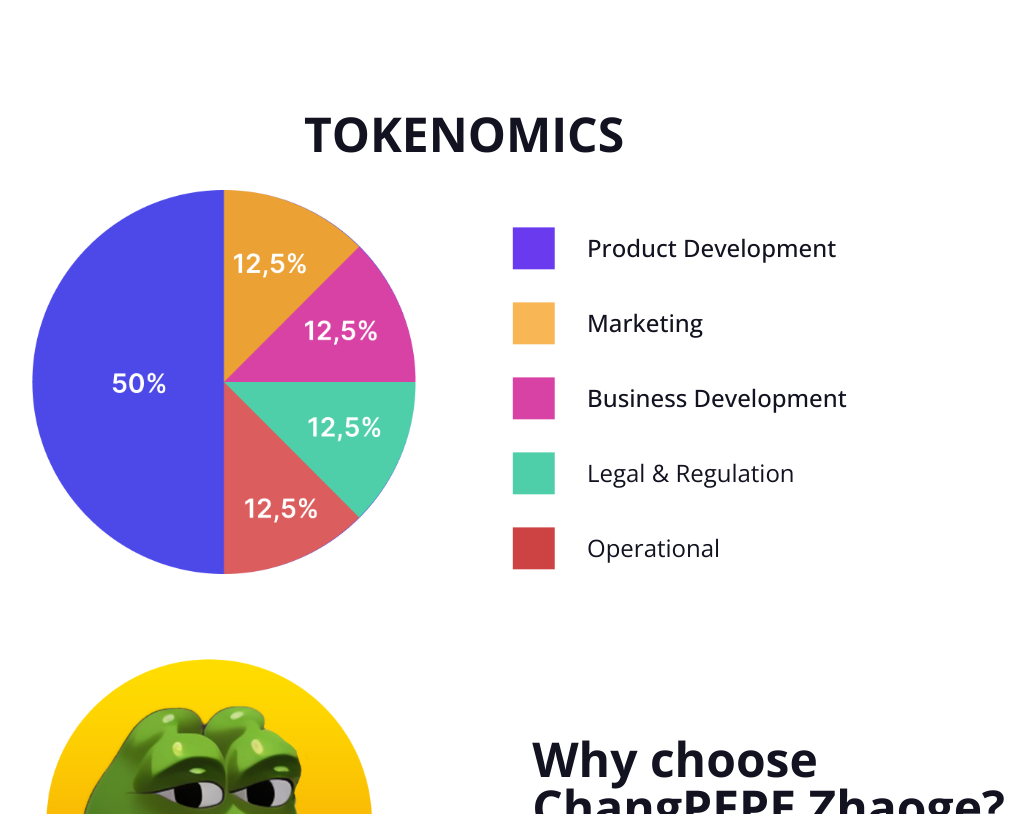
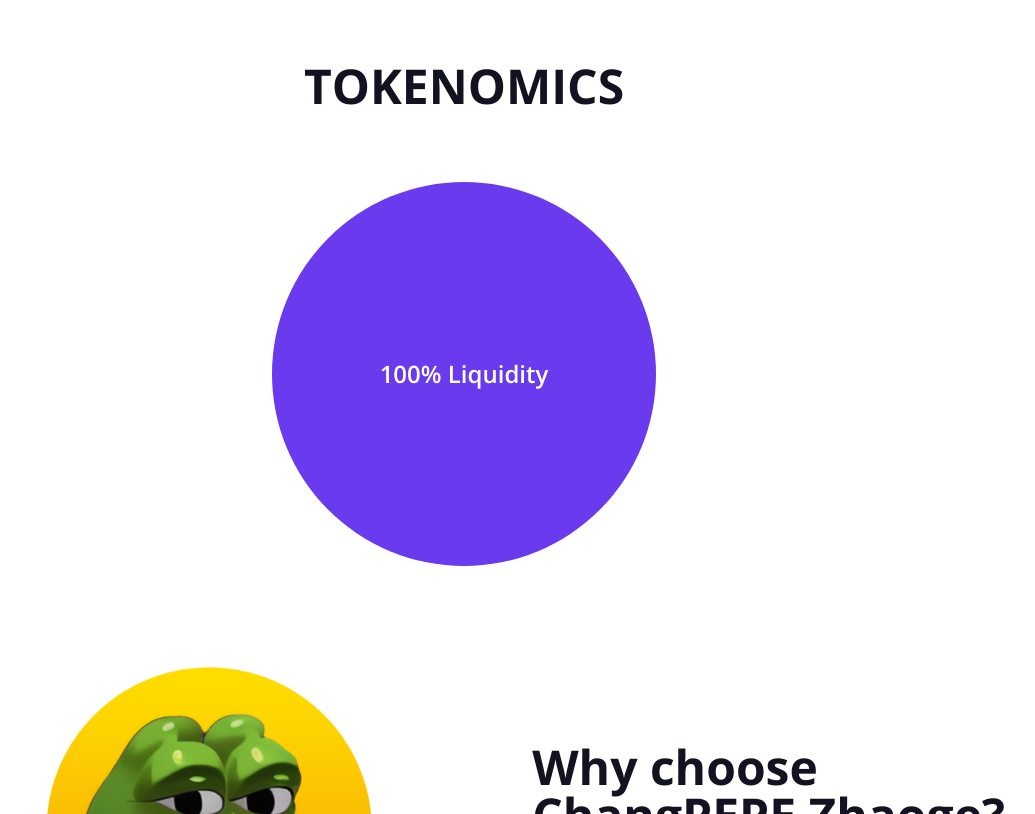
Before and after one commit to Kickstartlab/cz-pepe, a React (Create React App) app: page / in a window 1280 px wide. Shown: the part 1880-2694 px from the top of the page, without its empty margins (176-1211 px from the left). Built offline with nearby package versions, Linux system fonts and the light colour scheme; a web font is replaced by a local one.

Commit message:
add content

```diff
--- a/src/components/Footer.js
+++ b/src/components/Footer.js
@@ -6,7 +6,7 @@
 
 export default function Footer() {
   return (
-    <div className="font-inter py-5">
+    <div id='contact' className="font-inter py-5">
       <footer data-aos="zoom-in" className='container mx-auto lg:px-20 font-inter px-5'>
 
         <div className="flex flex-col items-center justify-center gap-y-8 mx-auto">
@@ -31,7 +31,7 @@
 
           <div className='flex justify-center gap-6 items-center lg:mt-0 mt-5'>
 
-            <a href='/'>
+            <a href='https://twitter.com/changpepezhaoge'>
               <img src={twitter} alt="Twitter" className='' />
             </a>
 
--- a/src/components/Home.js
+++ b/src/components/Home.js
@@ -154,10 +154,6 @@
                             In store for you!
                         </p>
 
-                        <p className='text-white-200 mt-6'>
-                            Jorem ipsum dolor sit amet, consectetur adipiscing elit.
-                        </p>
-
                     </div>
 
                 </div>
@@ -214,67 +210,14 @@
             <div id='tokenomics' className="lg:px-20 px-5 pt-8">
                 <div className='container mx-auto'>
 
-                    <h2 data-aos="fade-up" className='md:text-5xl text-2xl font-opensans font-bold text-center'>
+                    <h2 data-aos="fade-up" className='md:text-5xl text-2xl font-opensans font-bold text-center lg:mb-6'>
                         TOKENOMICS
                     </h2>
 
-                    <div className="lg:flex block justify-center items-center gap-x-24 py-8 space-y-8">
+                    <div className="py-12 space-y-8 flex items-center justify-center">
 
-                        <div data-aos="zoom-in" className="lg:w-1/2">
-                            <img src={token} alt="Logo" className='w-9/12 lg:float-right flex mx-auto' />
-                        </div>
-
-                        <div data-aos="slide-left" className="lg:w-1/2 w-full lg:space-y-8 space-y-4">
-
-                            <div className='flex items-center gap-x-8'>
-                                <svg width="43" height="43" viewBox="0 0 43 43" fill="none" xmlns="http://www.w3.org/2000/svg">
-                                    <rect x="0.805664" y="0.382812" width="41.92" height="41.92" fill="#693AEE" />
-                                </svg>
-
-                                <p className='lg:text-2xl text-lg text-inter font-medium'>
-                                    Product Development
-                                </p>
-                            </div>
-
-                            <div className='flex items-center gap-x-8'>
-                                <svg width="43" height="43" viewBox="0 0 43 43" fill="none" xmlns="http://www.w3.org/2000/svg">
-                                    <rect x="0.805664" y="0.382812" width="41.92" height="41.92" fill="#F8B654" />
-                                </svg>
-
-                                <p className='lg:text-2xl text-lg text-inter font-medium'>
-                                    Marketing
-                                </p>
-                            </div>
-
-                            <div className='flex items-center gap-x-8'>
-                                <svg width="43" height="43" viewBox="0 0 43 43" fill="none" xmlns="http://www.w3.org/2000/svg">
-                                    <rect x="0.805664" y="0.382812" width="41.92" height="41.92" fill="#D842A5" />
-                                </svg>
-
-                                <p className='lg:text-2xl text-lg text-inter font-medium'>
-                                    Business Development
-                                </p>
-                            </div>
-
-                            <div className='flex items-center gap-x-8'>
-                                <svg width="43" height="43" viewBox="0 0 43 43" fill="none" xmlns="http://www.w3.org/2000/svg">
-                                    <rect x="0.805664" y="0.382812" width="41.92" height="41.92" fill="#4ECFA9" />
-                                </svg>
-
-                                <p className='lg:text-2xl text-lg text-inter'>
-                                    Legal & Regulation
-                                </p>
-                            </div>
-
-                            <div className='flex items-center gap-x-8'>
-                                <svg width="43" height="43" viewBox="0 0 43 43" fill="none" xmlns="http://www.w3.org/2000/svg">
-                                    <rect x="0.805664" y="0.382812" width="41.92" height="41.92" fill="#CD4242" />
-                                </svg>
-
-                                <p className='lg:text-2xl text-lg text-inter'>
-                                    Operational
-                                </p>
-                            </div>
+                        <div data-aos="zoom-in" className="lg:w-96 w-72 lg:h-96 h-72 rounded-full bg-blue-100">
+                            <p className='text-2xl font-semibold text-white-100 text-center lg:translate-y-44 translate-y-32'>100% Liquidity</p>
                         </div>
 
                     </div>
@@ -307,7 +250,7 @@
                                 Ride the wave of excitement on the Binance Smart Chain
                             </p>
 
-                            <a href="/">
+                            <a href="#about">
                                 <button className="bg-yellow-100 rounded-full font-medium border-2 border-yellow-100 hover:bg-white-100 hover:text-black-100 py-3 md:px-8 px-5">
                                     About us
                                 </button>
@@ -347,7 +290,7 @@
 
             </div>
 
-            <Footer />
+            <Footer/>
         </div>
     )
 }
--- a/src/components/Menu.js
+++ b/src/components/Menu.js
@@ -21,7 +21,7 @@
             <li><a href="/" className="font-semibold tracking-wide">Home</a></li>
             <li><a href="#about" className="font-semibold tracking-wide">About</a></li>
             <li><a href="#tokenomics" className="font-semibold tracking-wide">Tokenomics</a></li>
-            <li><a href="#play" className="font-semibold tracking-wide">Contact</a></li>
+            <li><a href="#contact" className="font-semibold tracking-wide">Contact</a></li>
           </ul>
         </nav>
 
```
